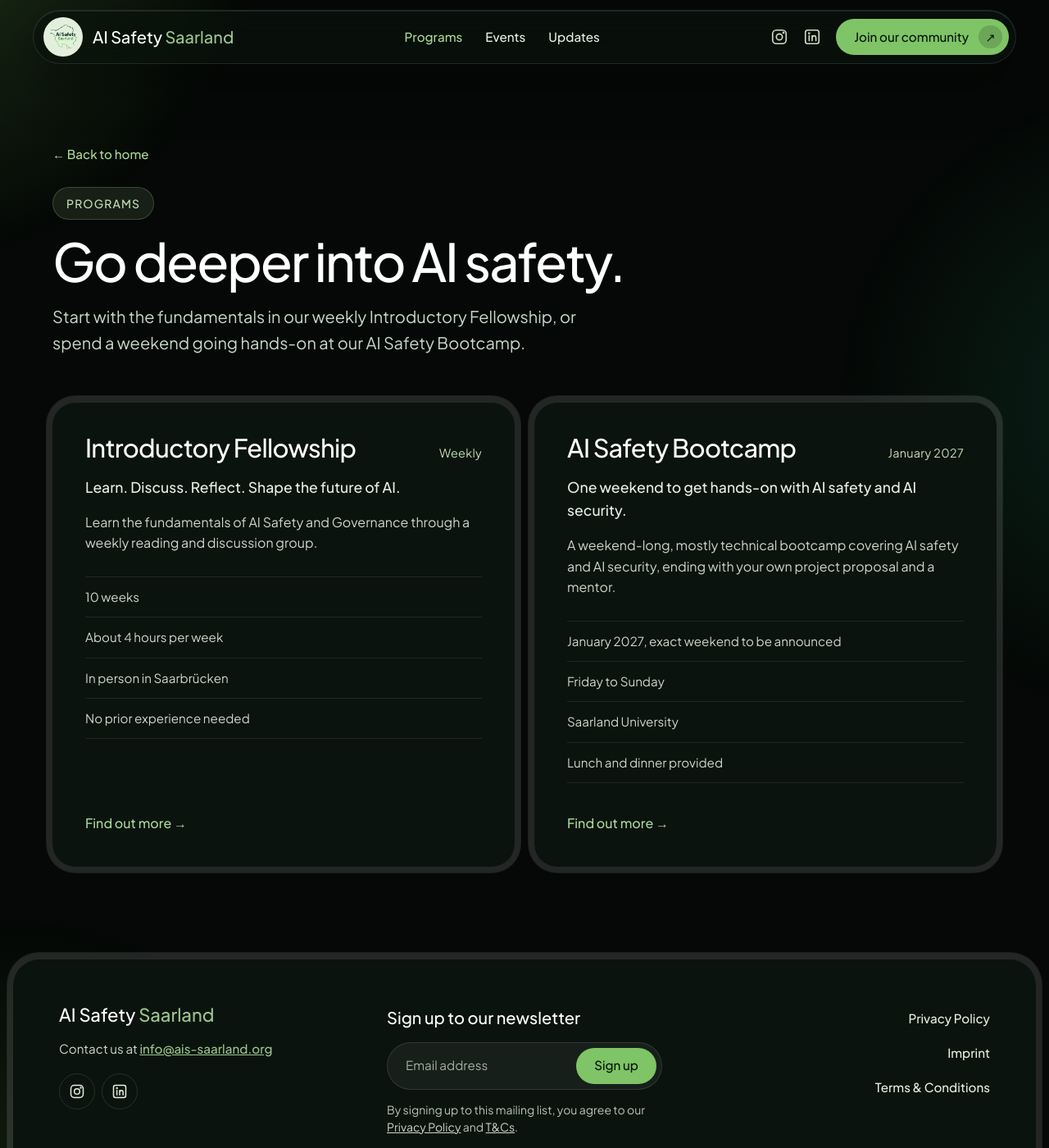
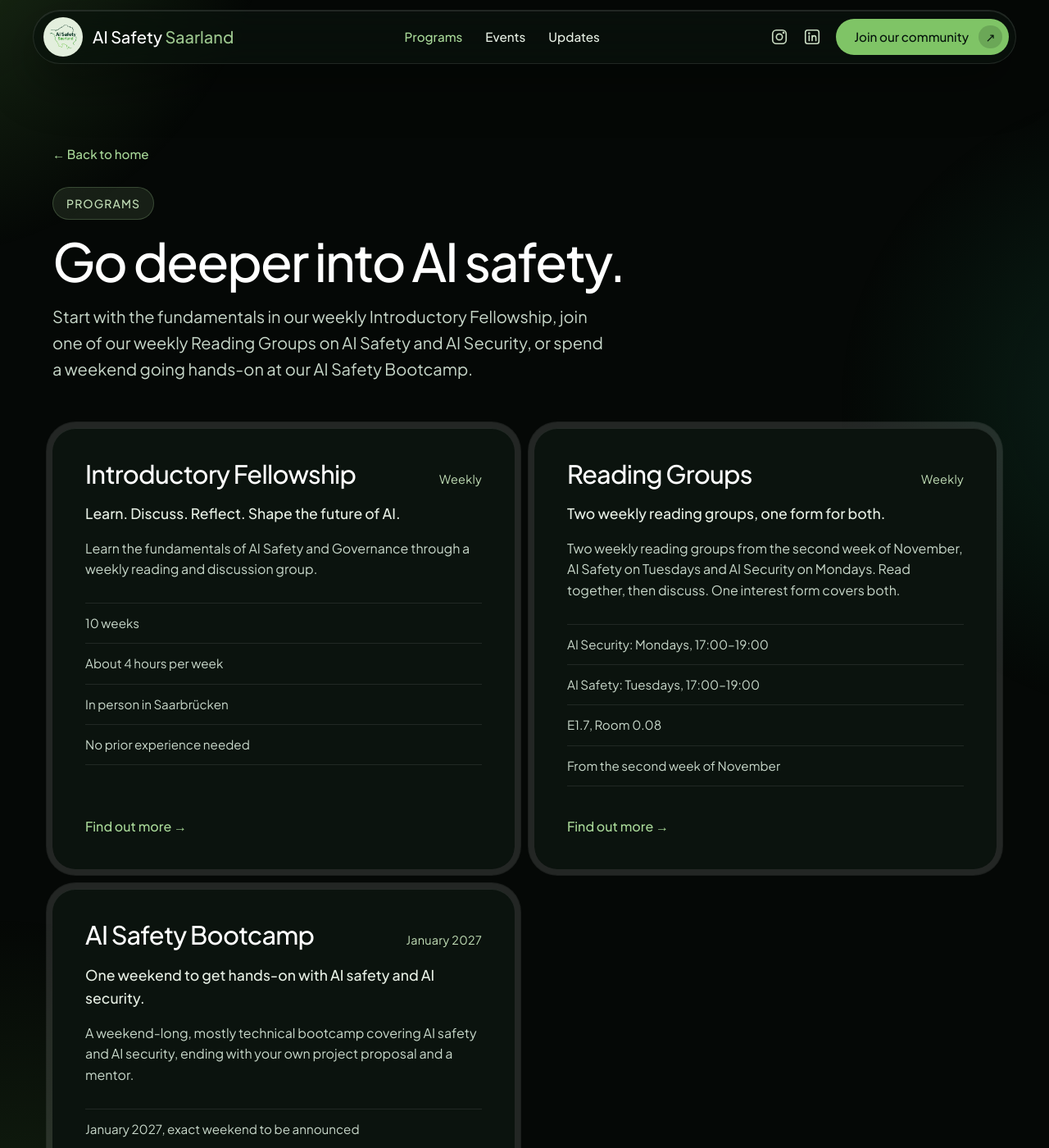
Before and after one commit to palash2404/AI-Safety, a Jekyll site: the page built from programs.html, in a window 1280 px wide and 1400 px high. Shown: the whole window at 82% size. Built offline with Jekyll 4.4.1, drawn with Linux system fonts in a browser that asks for light colours.

Commit message:
Add Reading Groups program page (AI Safety + AI Security, one form)
- New /reading-groups/ page on the program layout, with data in
  _data/programs/reading.yml: AI Security on Mondays and AI Safety on
  Tuesdays, 17:00-19:00 in E1.7 Room 0.08, from the second week of
  November, sharing one interest form.
- Link it from the Programs page and the homepage, and update the
  homepage AI Security reading group blurb to match.
- Add an optional apply_label (button text) to program pages and the
  editor, and a Reading Groups entry in the editor.

Co-Authored-By: Claude Opus 5.5 <noreply@anthropic.com>

```diff
--- a/_data/home.yml
+++ b/_data/home.yml
@@ -19,7 +19,7 @@ mission: To foster interdisciplinary exchange, education, and research addressin
 
 programs:
   title: Go deeper into AI safety.
-  intro: Start with the fundamentals in our weekly Introductory Fellowship, or spend a weekend going hands-on at our AI Safety Bootcamp.
+  intro: Start with the fundamentals in our weekly Introductory Fellowship, join one of our weekly Reading Groups on AI Safety and AI Security, or spend a weekend going hands-on at our AI Safety Bootcamp.
   items:
     - name: Introductory Fellowship
       program: introductory
@@ -33,6 +33,18 @@ programs:
         - lead: Build understanding
           text: in a supportive, interdisciplinary community
       link: "/introductory-fellowship/"
+    - name: Reading Groups
+      program: reading
+      tag: Weekly
+      summary: Two weekly reading groups on AI Safety and AI Security, starting in the second week of November. One interest form covers both, or just drop by.
+      points:
+        - lead: "AI Security:"
+          text: Mondays, 17:00–19:00 in E1.7, Room 0.08
+        - lead: "AI Safety:"
+          text: Tuesdays, 17:00–19:00 in E1.7, Room 0.08
+        - lead: "Read, then discuss:"
+          text: about an hour of reading together and an hour of discussion
+      link: "/reading-groups/"
     - name: AI Safety Bootcamp
       program: bootcamp
       tag: January 2027
@@ -64,8 +76,8 @@ security:
   link: "/ai-security/"
   activities:
     - name: AI Security Reading Group
-      tag: 6 weeks
-      text: A closed, in-person reading group exploring critical and neglected problems in AI security — threat models and research agendas for safeguarding advanced AI systems.
+      tag: Weekly
+      text: A weekly reading group on Mondays, 17:00–19:00 in E1.7, Room 0.08, starting in the second week of November, on problems like jailbreaks, data poisoning, model stealing and the security of LLM agents. It shares one interest form with the AI Safety Reading Group, on the Reading Groups page.
     - name: AI Security Afternoon
       tag: Once a semester
       text: A half-day event with invited talks from people working on AI security professionally, plus time for students to connect and ask questions.
--- /dev/null
+++ b/_data/programs/reading.yml
@@ -0,0 +1,68 @@
+# Reading Groups page — edit in the editor at /admin (Programs → Reading Groups)
+live: true  # false = hidden from the website (the page and all links to it), but kept here
+name: Reading Groups
+tag: Weekly
+tagline: Two weekly reading groups, one form for both.
+intro: From the second week of November we run two weekly reading groups at Saarland University, one on AI Safety and one on AI Security. Each session is about an hour of reading together and an hour of discussion. One interest form covers both groups.
+summary: Two weekly reading groups from the second week of November, AI Safety on Tuesdays and AI Security on Mondays. Read together, then discuss. One interest form covers both.
+facts:
+  - "AI Security: Mondays, 17:00–19:00"
+  - "AI Safety: Tuesdays, 17:00–19:00"
+  - E1.7, Room 0.08
+  - From the second week of November
+apply_link: "https://forms.gle/nu4BgpWbVrpo6T4M6"
+apply_label: Fill in the interest form
+closed_note: ""
+
+about_title: One form, two reading groups
+about: |
+  The **same interest form** is for both reading groups. In it you choose AI Safety, AI Security, or both, and tell us which topics you'd like to read about.
+
+  You don't have to register to take part. Feel free to just drop by. The form takes about five minutes and helps us plan topics and formats around what people are interested in.
+
+  Each session is two hours: about an hour of reading together, then an hour of discussion. Sometimes there are snacks.
+
+details:
+  - title: AI Safety Reading Group
+    text: |
+      - **When:** Tuesdays, 17:00–19:00
+      - **Where:** E1.7, Room 0.08
+      - **Starts:** second week of November
+      - **Topics may include:** risks from advanced AI and threat models, alignment (RLHF, scalable oversight), interpretability, evals and red teaming, AI control, deception and scheming, governance and policy, and societal impacts
+  - title: AI Security Reading Group
+    text: |
+      - **When:** Mondays, 17:00–19:00
+      - **Where:** E1.7, Room 0.08
+      - **Starts:** second week of November
+      - **Topics may include:** jailbreaks and prompt injection, adversarial robustness, data poisoning and backdoors, model stealing, privacy attacks, security of LLM agents, AI for cyber offence and defence, and watermarking and deepfake detection
+  - title: Choosing what we read
+    text: |
+      Members propose papers, blog posts, reports or videos, and vote on what to read. A proposal includes:
+
+      - **Title and link**
+      - **Type:** paper, blog post, article, report, video, …
+      - **Why read it:** one or two lines
+      - **Reading time:** a rough estimate
+      - **Prerequisites:** what someone needs to know to follow it, and which parts to read beforehand if it can't be read in about an hour
+
+      The reading with the most votes wins, and the organisers break ties. Proposals that aren't picked go to a backlog and can be voted on again later.
+
+offers_title: ""
+offers: []
+
+schedule_title: ""
+schedule: []
+
+faqs:
+  - question: Is it one form for both reading groups?
+    answer: |
+      Yes. Fill in the [interest form](https://forms.gle/nu4BgpWbVrpo6T4M6) once and pick AI Safety, AI Security, or both.
+  - question: Do I have to sign up to come?
+    answer: |
+      No, you can just drop by. The form helps us plan topics and formats, so we'd still appreciate it if you fill it in.
+  - question: Do I need to prepare before each session?
+    answer: |
+      Usually not. We read together in the first hour. If a reading builds on earlier work or is too long for an hour, the organisers say which parts to read beforehand.
+  - question: Do I need a technical background?
+    answer: |
+      No. Some readings are technical papers and others are blog posts or reports. The form asks how comfortable you are with technical papers so we can pitch the readings well.
--- a/_layouts/program.html
+++ b/_layouts/program.html
@@ -19,7 +19,7 @@ layout: default
     {% endif %}
     <div class="program-cta">
       {% if p.apply_link and p.apply_link != "" %}
-      <a href="{{ p.apply_link }}" target="_blank" rel="noopener noreferrer" class="btn btn-primary btn-lg">Apply now</a>
+      <a href="{{ p.apply_link }}" target="_blank" rel="noopener noreferrer" class="btn btn-primary btn-lg">{{ p.apply_label | default: "Apply now" | escape }}</a>
       {% else %}
       <a href="{{ site.whatsapp }}" target="_blank" rel="noopener noreferrer" class="btn btn-primary btn-lg">Get notified</a>
       {% if p.closed_note and p.closed_note != "" %}<p class="closed-note">{{ p.closed_note | escape }}</p>{% endif %}
--- a/programs.html
+++ b/programs.html
@@ -16,12 +16,13 @@ permalink: /programs/
 
   <section class="wrap programs-overview">
     <div class="program-grid">
-      {% assign list = "introductory,bootcamp,advanced" | split: "," %}
+      {% assign list = "introductory,reading,bootcamp,advanced" | split: "," %}
       {% for key in list %}
       {% assign p = site.data.programs[key] %}
       {% if p.live == false %}{% continue %}{% endif %}
       {% assign slug = key | append: "-fellowship" %}
       {% if key == "bootcamp" %}{% assign slug = "bootcamp" %}{% endif %}
+      {% if key == "reading" %}{% assign slug = "reading-groups" %}{% endif %}
       <a class="program-choice" href="{{ '/' | append: slug | append: '/' | relative_url }}">
         <div class="card-top">
           <h2>{{ p.name | escape }}</h2>
--- /dev/null
+++ b/reading-groups.html
@@ -0,0 +1,8 @@
+---
+layout: program
+program: reading
+nav: programs
+title: Reading Groups
+description: Two weekly reading groups at Saarland University, one on AI Safety and one on AI Security. Read together for an hour, then discuss. One interest form for both, and you can just drop by.
+permalink: /reading-groups/
+---
```
Also changed, not shown: admin/config.yml (+6 -1 lines), README.md.
